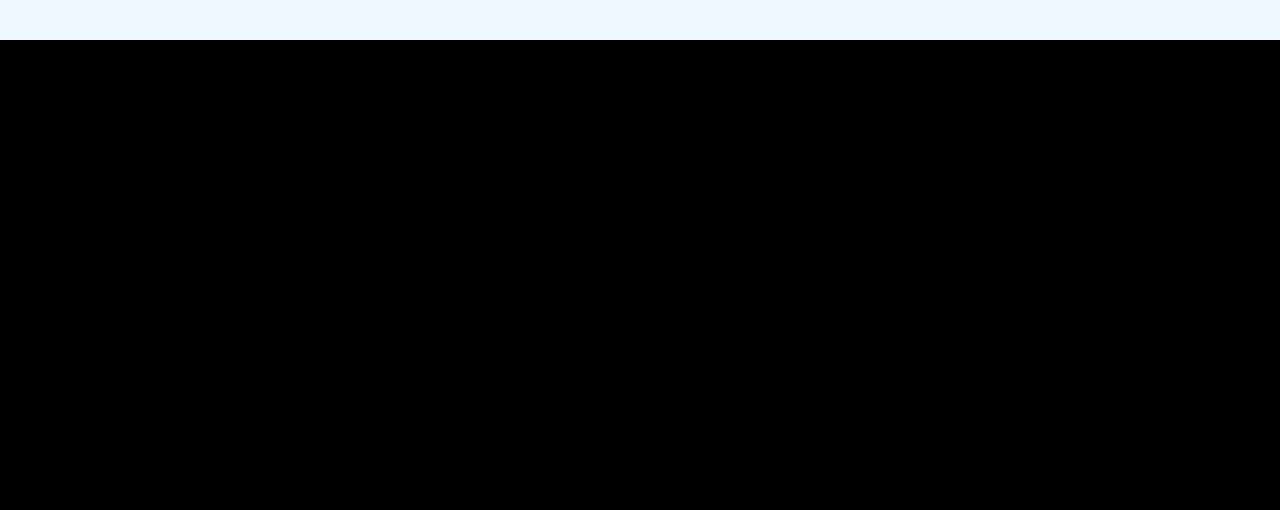
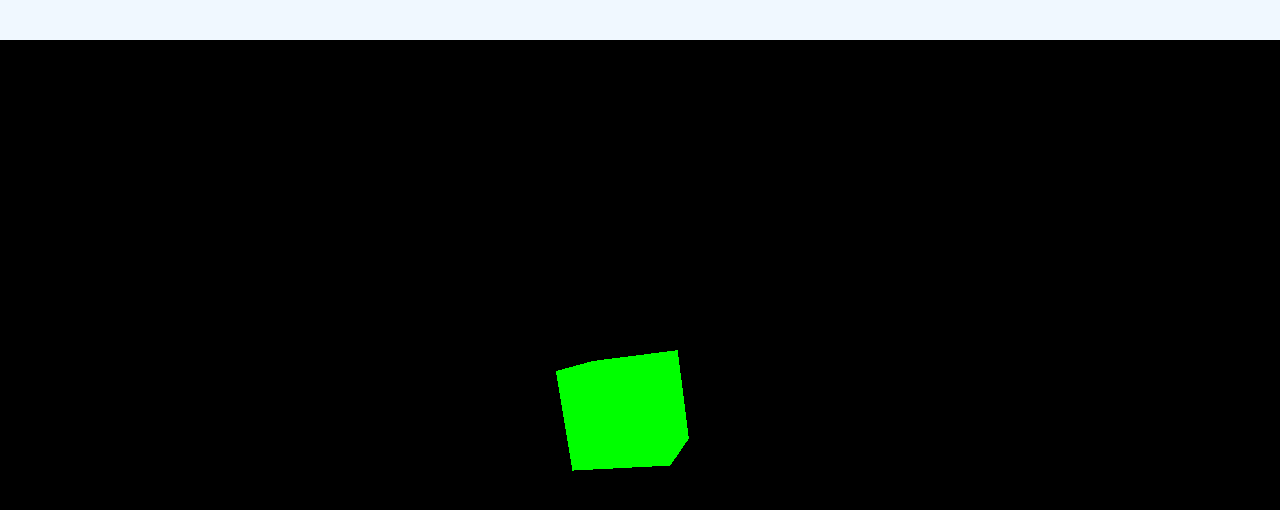
Before and after one commit to bennett000/js-vida, a website: page src/vida.html in a window 1280 px wide. Drawn offline with nearby package versions, Linux system fonts and the light colour scheme.

Commit message:
Bootstrapped
 On branch master
	modified:   .idea/runConfigurations/karma_conf_js.xml
	modified:   spec/vida-spec.js
	modified:   src/css/vida.css
	modified:   src/scss/vida.scss
	modified:   src/vida.js

```diff
--- a/spec/vida-spec.js
+++ b/spec/vida-spec.js
@@ -18,4 +18,46 @@ describe('Renderer Service', function () {
     it('should provide a y accessor', inject(function (renderer) {
         expect(typeof renderer.y).toBe('function');
     }));
+
+    it('x should set x if it is a number greater than zero',
+       inject(function (renderer) {
+           renderer.x(65);
+           expect(renderer.x()).toBe(65);
+       }));
+
+    it('y should set y if it is a number greater than zero',
+       inject(function (renderer) {
+           renderer.y(65);
+           expect(renderer.y()).toBe(65);
+       }));
+
+    it('size should set x/y if they are numbers greater than zero',
+       inject(function (renderer) {
+           renderer.size(1, 1);
+           expect(renderer.x()).toBe(1);
+           expect(renderer.y()).toBe(1);
+       }));
+
+    it('size should set x/y if they are numbers greater than zero, including' +
+       'string casts',
+       inject(function (renderer) {
+           renderer.size('10', '11');
+           expect(renderer.x()).toBe(10);
+           expect(renderer.y()).toBe(11);
+       }));
+
+    it('size should return a has with width/height', inject(function (renderer) {
+        expect(renderer.size()).toBeTruthy();
+        expect(typeof renderer.size()).toBe('object');
+        expect(typeof renderer.size().width).toBe('number');
+        expect(typeof renderer.size().height).toBe('number');
+    }));
+
+    it('size should return a has with width/height on invalid inputs',
+       inject(function (renderer) {
+           expect(renderer.size()).toBeTruthy();
+           expect(typeof renderer.size(-253)).toBe('object');
+           expect(typeof renderer.size({}).width).toBe('number');
+           expect(typeof renderer.size(-2352, 235).height).toBe('number');
+       }));
 });
--- a/src/scss/vida.scss
+++ b/src/scss/vida.scss
@@ -3,6 +3,11 @@ body {
   height: 100%;
 }
 
+
+canvas {
+  width: 100%;
+  height: 100%;
+}
 .vida-main {
   width: 100%;
   height: 100%;
@@ -14,7 +19,7 @@ body {
 
   position: absolute;
   top: 5%;
-  left: 0%;
+  left: 0;
 }
 
 .vida-menu {
@@ -22,8 +27,8 @@ body {
   height: 5%;
 
   position: absolute;
-  top: 0%;
-  left: 0%;
+  top: 0;
+  left: 0;
 
   background-color: aliceblue;
 }
--- a/src/vida.js
+++ b/src/vida.js
@@ -15,18 +15,22 @@ angular.module('JSVida', [
     }
 
     return $window.THREE;
-}]).service('renderer', ['three', function (three) {
+}]).factory('_renderer', ['three', function (three) {
     'use strict';
 
-    var renderer = new three.WebGLRenderer(),
+    return new three.WebGLRenderer();
+}]).service('renderer', ['_renderer', function (_renderer) {
+    'use strict';
+
+    var renderer = _renderer,
         /** @type number */
-        x,
+        x = 0,
         /** @type number */
-        y;
+        y = 0;
 
     /**
-     * @param newX {number}
-     * @param newY {number}
+     * @param newX {number=}
+     * @param newY {number=}
      * @returns {{ width: number, height: number}}
      */
     function size(newX, newY) {
@@ -39,11 +43,13 @@ angular.module('JSVida', [
         x = +newX;
         y = +newY;
 
+        renderer.setSize(x, y);
+
         return { width: x, height: y};
     }
 
     /**
-     * @param newX {number}
+     * @param newX {number=}
      * @returns {number}
      */
     function accessX(newX) {
@@ -51,11 +57,12 @@ angular.module('JSVida', [
             return x;
         }
         x = +newX;
+        renderer.setSize(x, y);
         return x;
     }
 
     /**
-     * @param newY {number}
+     * @param newY {number=}
      * @returns {number}
      */
     function accessY(newY) {
@@ -63,9 +70,17 @@ angular.module('JSVida', [
             return y;
         }
         y = +newY;
+        renderer.setSize(x, y);
         return y;
     }
 
+    function start(scene, camera, onFrame) {
+        requestAnimationFrame(function reStart() { start(scene, camera, onFrame); });
+        renderer.render(scene, camera)
+        onFrame();
+    }
+
+    this.start = start;
     this.size = size;
     this.x = accessX;
     this.y = accessY;
@@ -81,25 +96,60 @@ angular.module('JSVida', [
         replace: true,
         template: '<div class="vida-main"><vida-menu></vida-menu><vida-view></vida-view></div>'
     };
-}]).directive('vidaView', ['renderer', function (renderer) {
-    var lastStyle
+}]).directive('vidaView', ['renderer', 'three', function (renderer, three) {
+    var lastStyle,
+        /** @const */
+        shrinkConstant = 25,
+        /** @const */
+        shrinkFactor = 1;
 
     function size(el) {
         lastStyle = getComputedStyle(el[0]);
 
-        renderer.width = lastStyle.width;
-        renderer.height = lastStyle.height;
+        if (!lastStyle) {
+            /** @todo clean up*/
+            console.error('Fatal Error: could not compute viewport size');
+            return;
+        }
+
+        var x = lastStyle.width.substring(0, lastStyle.width.length - 2),
+        y = lastStyle.height.substring(0, lastStyle.height.length - 2);
+
+        x -= shrinkConstant;
+        y -= shrinkConstant;
+
+        x = x/shrinkFactor;
+        y = y/shrinkFactor;
+
+        renderer.size(x, y);
     }
 
     function linkVidaView(scope, elem) {
         size(elem);
 
+        var camera = new three.PerspectiveCamera( 75, renderer.x() / renderer.y(), 0.1, 1000),
+        scene = new three.Scene(),
+        geometry = new three.BoxGeometry(1, 1, 1),
+        material = new three.MeshBasicMaterial({ color: 0x00ff00}),
+        cube = new three.Mesh(geometry, material);
+
+        scene.add(cube);
+        camera.position.z = 5;
+
+        renderer.start(scene, camera, function () {
+            cube.rotation.x += 0.1;
+            cube.rotation.y += 0.01;
+            cube.rotation.z += 0.001;
+        });
+
+
+        angular.element(elem).append(renderer.renderer.domElement);
     }
 
     return {
         restrict: 'E',
         replace: true,
-        link: linkVidaView(),
+        link: linkVidaView,
         template: '<div class="vida-view"></div>'
     }
 }]);
```
Also changed, not shown: src/css/vida.css.
